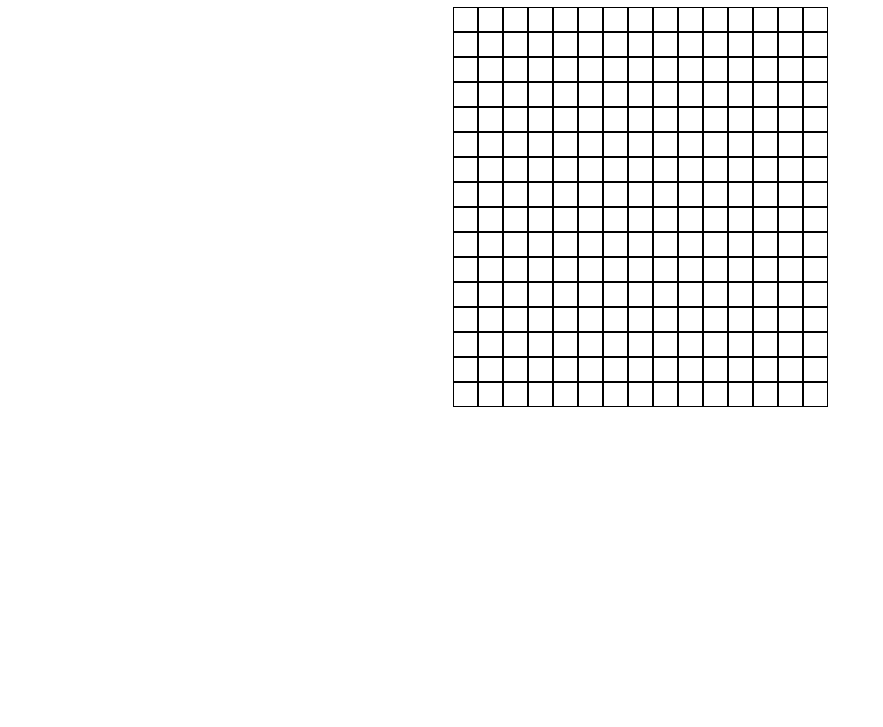
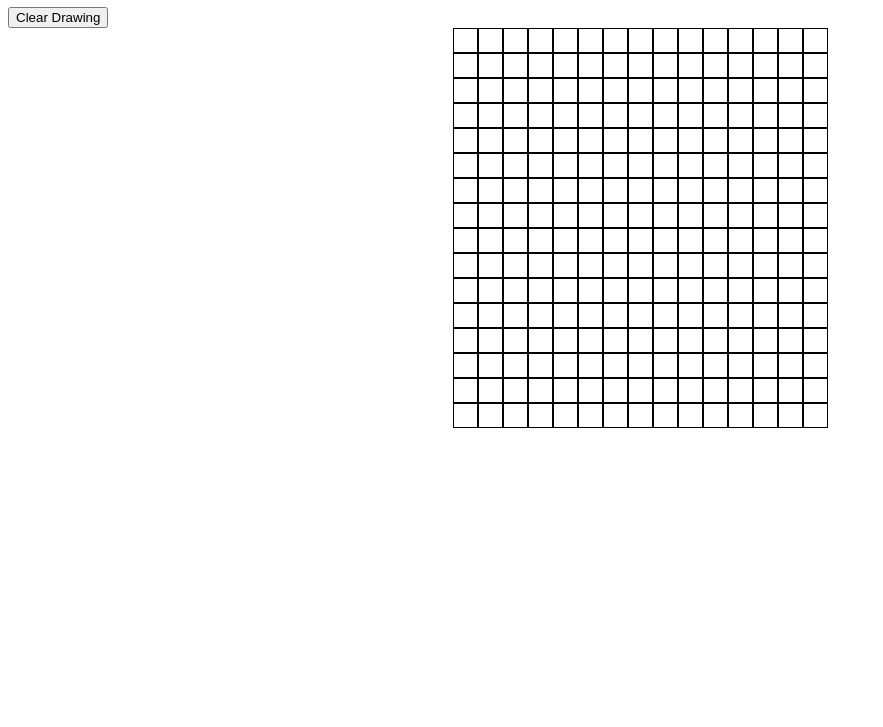
Before and after one commit to kimchijuice/etch-a-sketch, a plain HTML site: page index.html in a window 1280 px wide. Shown: the part 73-800 px from the top of the page, without its empty margins (0-883 px from the left). Drawn offline with Linux system fonts and the light colour scheme.

Commit message:
Add Clear Drawing button

```diff
--- a/index.html
+++ b/index.html
@@ -9,6 +9,9 @@
 <body>
 
     <h1>Etch a sketch</h1>
+    <div id="menu">
+        <button id="clearButton">Clear Drawing</button>
+    </div>
     <div id="container"></div>
 
     <script src="script.js"></script>
```
